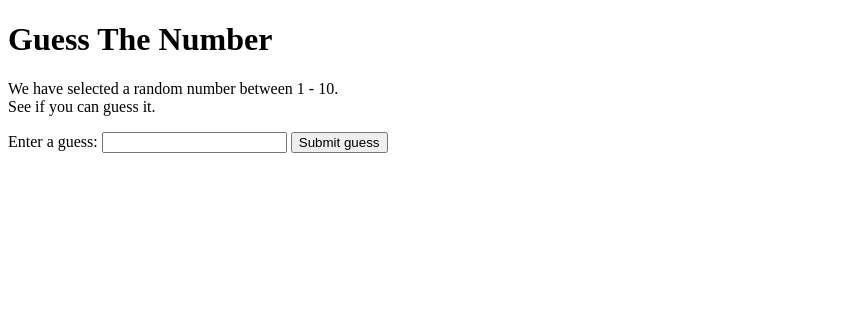
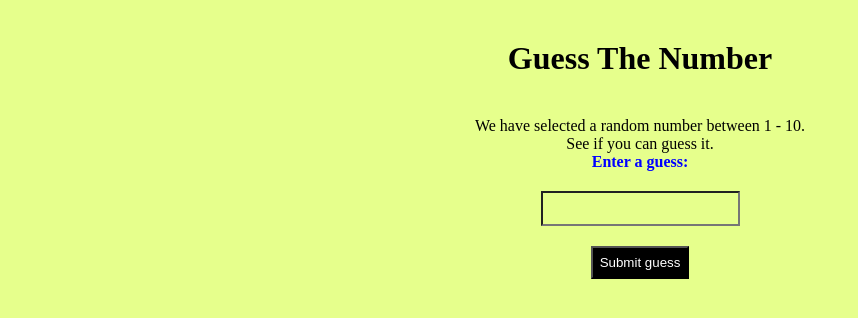
Before and after one commit to IngenuityGaming/Training-Assignment, a plain HTML site: page index/index.html in a window 1280 px wide. Shown: the whole page, without its empty margins (0-858 px from the left). Drawn offline with Linux system fonts and the light colour scheme.

Commit message:
css done

```diff
--- a/index/index.html
+++ b/index/index.html
@@ -5,17 +5,18 @@
     <meta http-equiv="X-UA-Compatible" content="IE=edge">
     <meta name="viewport" content="width=device-width, initial-scale=1.0">
     <title>Guess number</title>
+    <link rel="stylesheet" href="../style/main.css">
 </head>
 <body>
 
-    <h1>Guess The Number</h1>
+    <h1 id="heading">Guess The Number</h1>
 
 <p>We have selected a random number between 1 - 10. <br>
 See if you can guess it.</p>
 
 <div class="container">
-    <label for="guessField">Enter a guess: </label>
-    <input type = "text" id = "guessField" class = "guessField">
+    <label id="guess" for="guessField">Enter a guess: </label><br>
+    <input type = "text" id = "guessField" class = "guessField"><br>
     <input type = "submit" value = "Submit guess"
            class = "guessSubmit" id = "submitguess">
 </div>
--- /dev/null
+++ b/style/main.css
@@ -0,0 +1,31 @@
+* {
+  margin: 0;
+  padding: 0;
+  box-sizing: border-box;
+  background-color: rgb(230, 255, 140);
+  text-align: center;
+}
+#heading{
+    margin-top:40px ;
+    margin-bottom: 40px;
+
+}
+#guessField{
+    margin-bottom: 20px;
+    margin-top: 20px;
+   padding: 8px;
+    font-weight: bold;
+}
+#guess{
+    color: blue;
+    font-weight: bold;
+}
+#submitguess{
+    padding: 7px;
+    background-color: black;
+    color: white;
+}
+#submitguess:hover{
+    cursor: pointer;
+    background-color: grey;
+}
```
